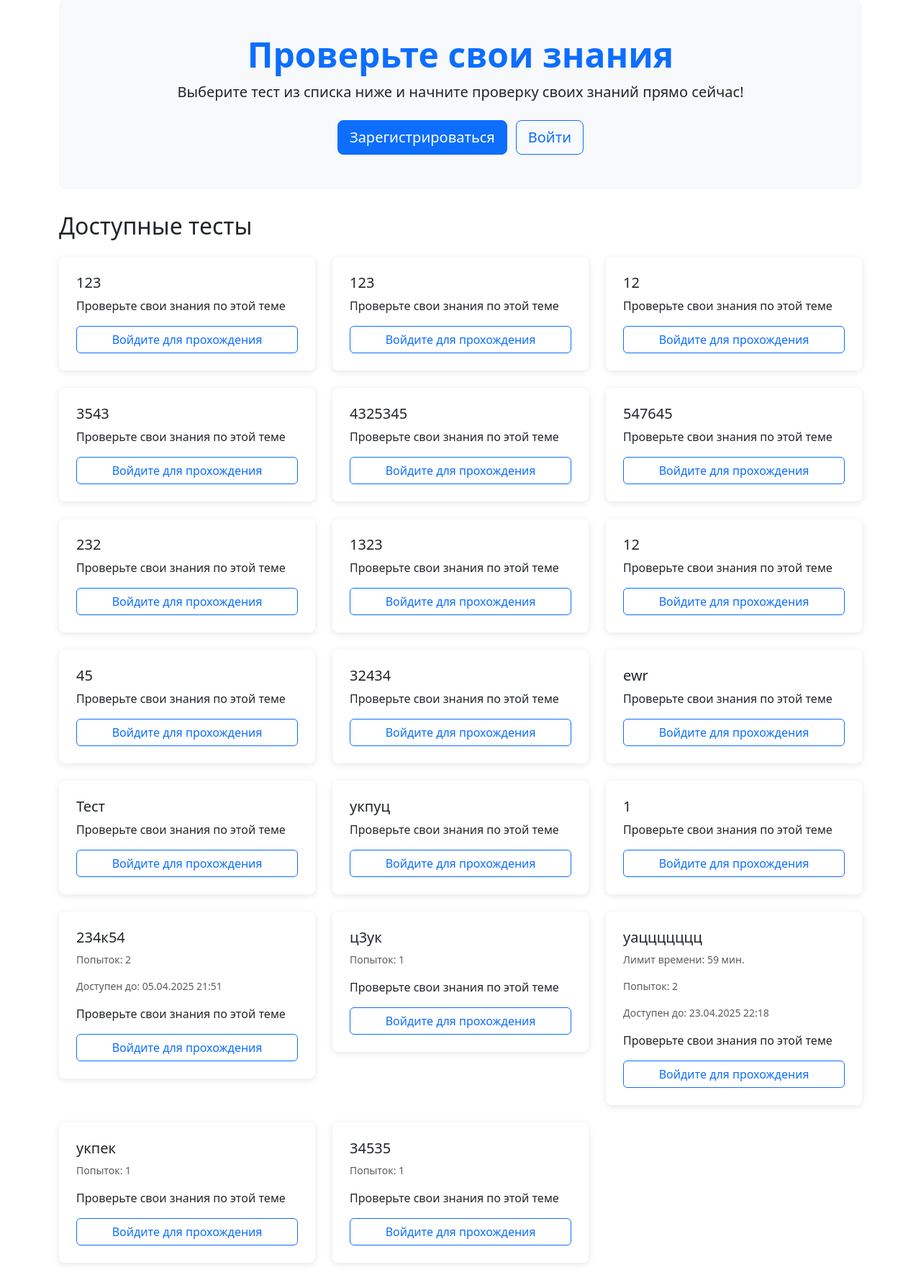
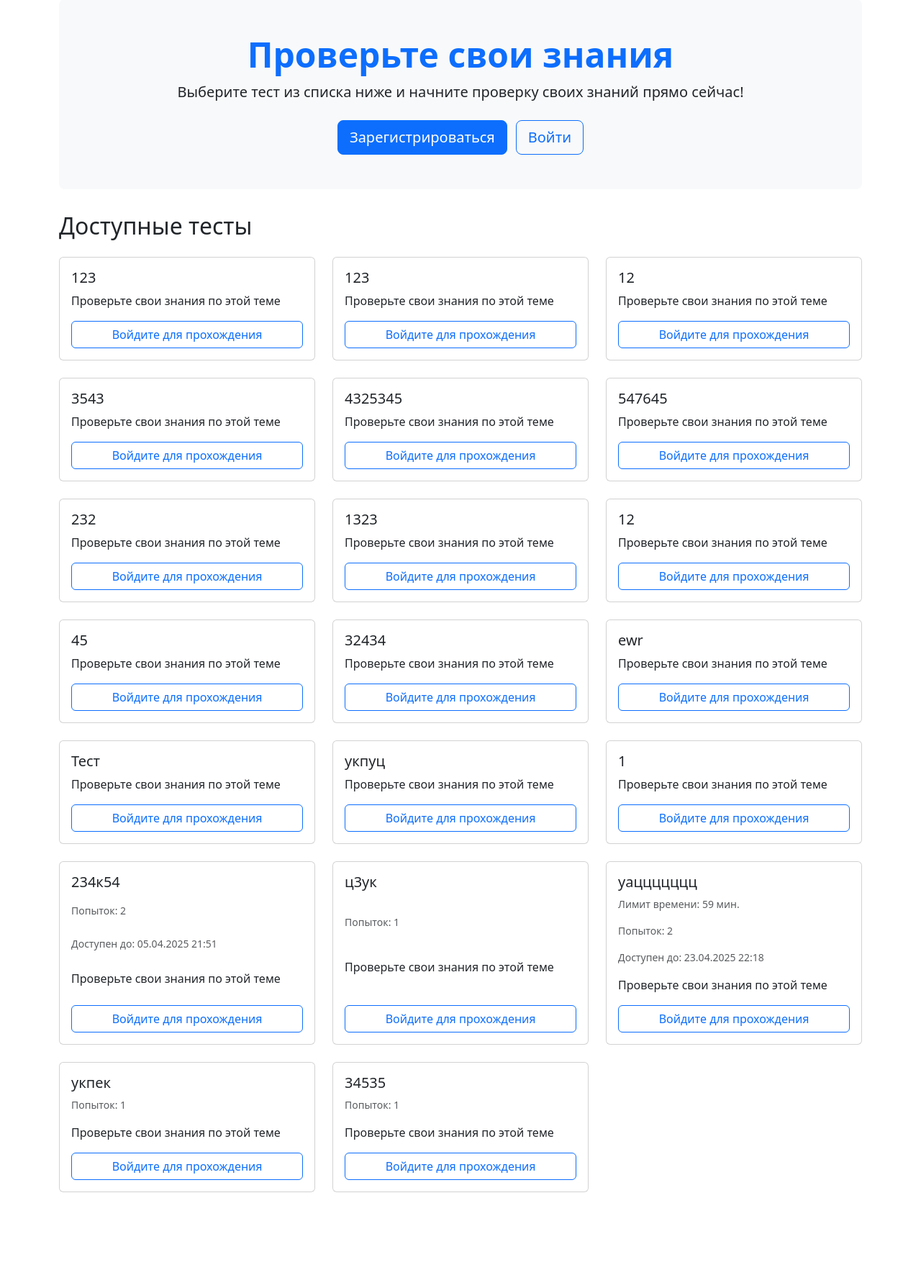
Before and after one commit to Snlcma12/work, a Flask app: page / in a window 1280 px wide. Shown: the part 81-1860 px from the top of the page at 72% size. After the commit the page ends 1738 px from the top, so only its background shows below. Run offline with Flask 3, Linux system fonts and the light colour scheme; data comes from the database, SQL or seed files in the repository.

Commit message:
Обновлены стили

```diff
--- a/static/css/main.css
+++ b/static/css/main.css
@@ -8,23 +8,26 @@
   color: #0d6efd;
 }
 
-.test-card {
-  transition: transform 0.3s ease;
-  margin-bottom: 1.5rem;
-  border: none;
-  border-radius: 0.5rem;
-  overflow: hidden;
-  box-shadow: 0 2px 10px rgba(0, 0, 0, 0.1);
+.tests-container {
+  display: grid;
+  grid-template-columns: repeat(auto-fill, minmax(300px, 1fr));
+  gap: 1.5rem;
+  align-items: stretch;
 }
-.test-card:hover {
-  transform: translateY(-5px);
-  box-shadow: 0 5px 15px rgba(0, 0, 0, 0.1);
+.tests-container .test-card-wrapper {
+  display: flex;
+  height: 100%;
 }
-.test-card .card-body {
-  padding: 1.5rem;
+.tests-container .test-card-wrapper .test-card {
+  flex: 1;
+  display: flex;
+  flex-direction: column;
 }
-.test-card .card-body .btn {
-  width: 100%;
+.tests-container .test-card-wrapper .test-card .card-body {
+  flex: 1;
+  display: flex;
+  flex-direction: column;
+  justify-content: space-between;
 }
 
 /*# sourceMappingURL=main.css.map */
--- a/static/scss/main.scss
+++ b/static/scss/main.scss
@@ -20,24 +20,27 @@ $success-color: #198754;
     }
 }
 
-.test-card {
-    transition: transform 0.3s ease;
-    margin-bottom: 1.5rem;
-    border: none;
-    border-radius: 0.5rem;
-    overflow: hidden;
-    @include card-shadow;
+.tests-container {
+    display: grid;
+    grid-template-columns: repeat(auto-fill, minmax(300px, 1fr));
+    gap: 1.5rem;
+    align-items: stretch;
 
-    &:hover {
-        transform: translateY(-5px);
-        box-shadow: 0 5px 15px rgba(0,0,0,0.1);
-    }
+    .test-card-wrapper {
+        display: flex;
+        height: 100%;
 
-    .card-body {
-        padding: 1.5rem;
+        .test-card {
+            flex: 1;
+            display: flex;
+            flex-direction: column;
 
-        .btn {
-            width: 100%;
+            .card-body {
+                flex: 1;
+                display: flex;
+                flex-direction: column;
+                justify-content: space-between;
+            }
         }
     }
 }
--- a/templates/index.html
+++ b/templates/index.html
@@ -66,7 +66,6 @@
             </div>
         </div>
     </nav>
-
     <!-- Основное содержимое -->
     <div class="container">
         <!-- Flash-сообщения -->
@@ -80,7 +79,6 @@
                 {% endfor %}
             {% endif %}
         {% endwith %}
-
         <!-- Приветственная секция -->
         <section class="hero-section text-center">
             <div class="container">
@@ -94,26 +92,22 @@
                 {% endif %}
             </div>
         </section>
-
         <!-- Список тестов -->
         <section class="tests-section">
             <h2 class="mb-4">Доступные тесты</h2>
-
             {% if tests %}
-                <div class="row">
+                <div class="tests-container">
                     {% for test in tests %}
-                        <div class="col-md-4">
+                        <div class="test-card-wrapper">
                             <div class="test-card card">
                                 <div class="card-body">
                                     <h5 class="card-title">{{ test.test_name }}</h5>
                                     {% if test.time_limit is not none and test.time_limit > 0 %}
                                     <p class="small text-muted">Лимит времени: {{ test.time_limit }} мин.</p>
                                     {% endif %}
-
                                     {% if test.attempts_allowed is not none and test.attempts_allowed > 0 %}
                                     <p class="small text-muted">Попыток: {{ test.attempts_allowed }}</p>
                                     {% endif %}
-
                                     {% if test.available_until %}
                                     <p class="small text-muted">Доступен до: {{ test.available_until.strftime('%d.%m.%Y %H:%M') }}</p>
                                     {% endif %}
@@ -141,8 +135,6 @@
             {% endif %}
         </section>
     </div>
-
-
     <!-- Bootstrap JS и иконки -->
     <script src="https://cdn.jsdelivr.net/npm/bootstrap@5.3.0/dist/js/bootstrap.bundle.min.js"></script>
     <link rel="stylesheet" href="https://cdn.jsdelivr.net/npm/bootstrap-icons@1.10.0/font/bootstrap-icons.css">
```
Also changed, not shown: 1 other file.
